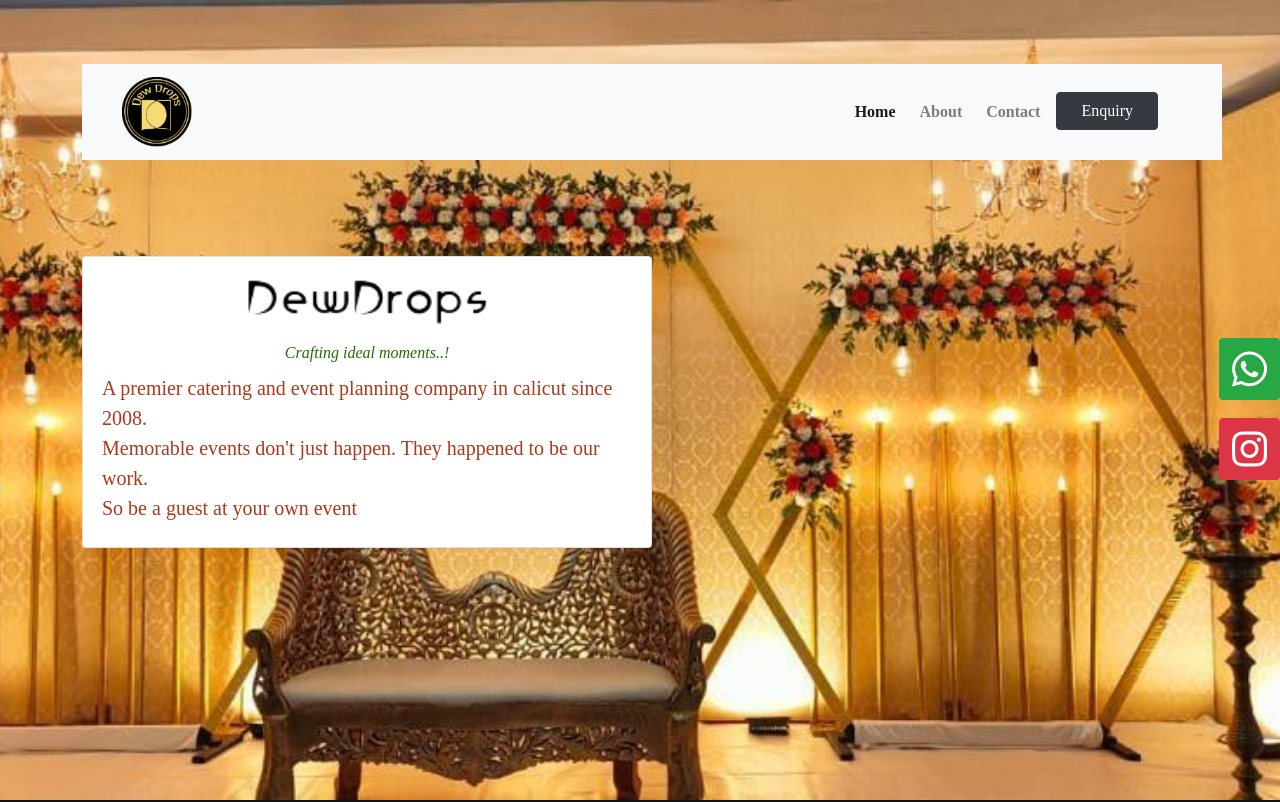
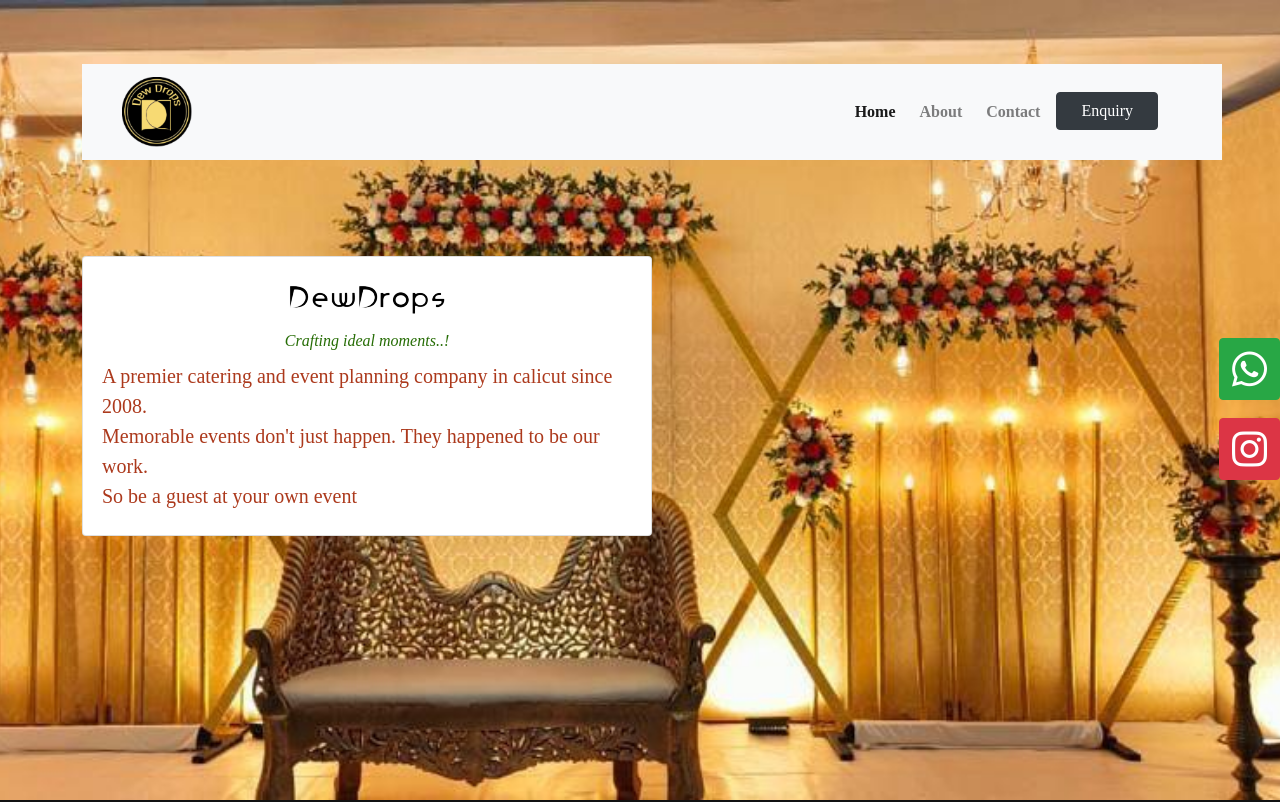
Before and after one commit to AidaSoji123/dewdropswebsite, a plain HTML site: page index.html in a window 1280 px wide. Shown: the top 802 px of the page. Drawn offline with nearby package versions, Linux system fonts and the light colour scheme.

Commit message:
image fluid applied

```diff
--- a/index.html
+++ b/index.html
@@ -120,7 +120,7 @@
                 src="./assets/imgs/dewletter.png"
                 id="img-letter"
                 height="60px"
-                class="pb-0"
+                class="pb-0 img-fluid"
               />
             </h1>
 
```
